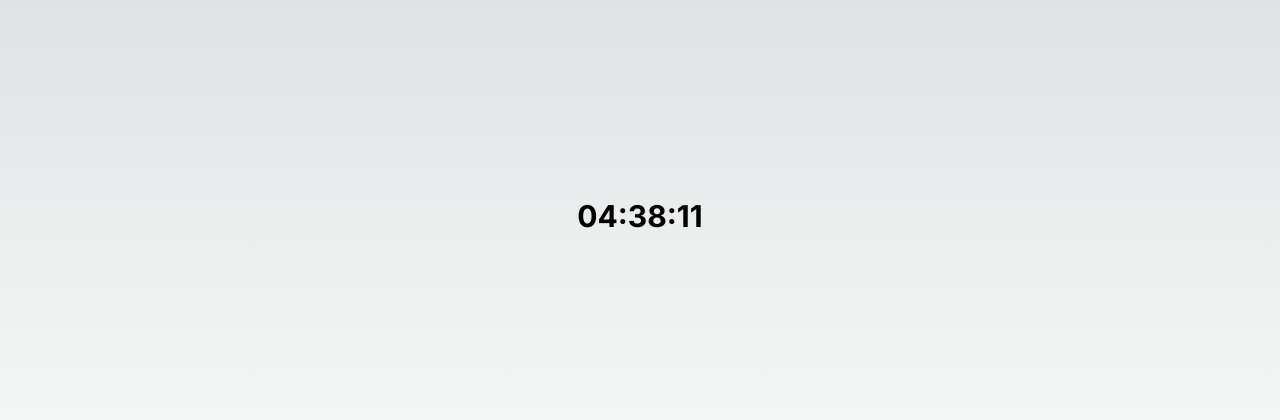
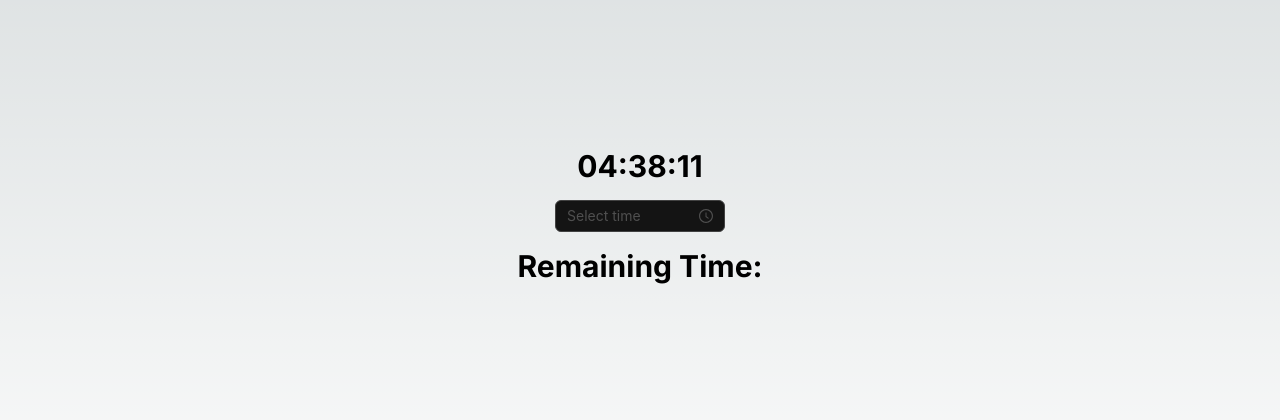
Before and after one commit to Faizanahmedsy/work-time-calculator, a Next.js app: page / in a window 1280 px wide. Shown: the part 184-604 px from the top of the page. Built offline with nearby package versions, Linux system fonts and the light colour scheme.

Commit message:
basic setup

```diff
--- a/app/layout.js
+++ b/app/layout.js
@@ -1,17 +1,21 @@
-import { Inter } from 'next/font/google'
-import './globals.css'
+import { Inter } from "next/font/google";
+import "./globals.css";
+import { ConfigProvider, theme } from "antd";
+import AntProvider from "@/components/AntProvider";
 
-const inter = Inter({ subsets: ['latin'] })
+const inter = Inter({ subsets: ["latin"] });
 
 export const metadata = {
-  title: 'Create Next App',
-  description: 'Generated by create next app',
-}
+  title: "Create Next App",
+  description: "Generated by create next app",
+};
 
 export default function RootLayout({ children }) {
   return (
     <html lang="en">
-      <body className={inter.className}>{children}</body>
+      <body className={inter.className}>
+        <AntProvider>{children}</AntProvider>
+      </body>
     </html>
-  )
+  );
 }
--- a/app/page.js
+++ b/app/page.js
@@ -2,9 +2,14 @@
 
 import { useState, useEffect } from "react";
 import dayjs from "dayjs";
+import { TimePicker } from "antd";
 
 export default function Home() {
-  const [currentTime, setCurrentTime] = useState(dayjs().format("HH:mm:ss"));
+  const [currentTime, setCurrentTime] = useState("");
+  const [completedTime, setCompletedTime] = useState("");
+  const [remainingTime, setRemainingTime] = useState("");
+
+  const workTimeInMinutes = 8 * 60 + 15; // Total minutes for 8 hours 15 minutes
 
   useEffect(() => {
     // Update the time every second
@@ -15,10 +20,36 @@ export default function Home() {
     return () => clearInterval(intervalId);
   }, []);
 
+  const calculateRemainingTime = (timeString) => {
+    if (timeString) {
+      const [hours, minutes] = timeString.split(":");
+      const completedTimeInMinutes = parseInt(hours) * 60 + parseInt(minutes);
+      const remaining = workTimeInMinutes - completedTimeInMinutes;
+
+      const remainingHours = Math.floor(remaining / 60);
+      const remainingMinutes = remaining % 60;
+
+      setRemainingTime(`${remainingHours} hours ${remainingMinutes} minutes`);
+    }
+  };
+
   return (
     <>
-      <div className="flex flex-col h-screen justify-center items-center">
-        <h1 className="text-3xl font-bold">{currentTime}</h1>
+      <div className="flex flex-col h-screen justify-center items-center gap-4">
+        <div>
+          <h1 className="text-3xl font-bold">{currentTime}</h1>
+        </div>
+        <div>
+          <TimePicker
+            showSecond={false}
+            onChange={(time, timeString) => calculateRemainingTime(timeString)}
+          />
+        </div>
+        <div>
+          <h1 className="text-3xl font-bold">
+            Remaining Time: {remainingTime}
+          </h1>
+        </div>
       </div>
     </>
   );
--- /dev/null
+++ b/components/AntProvider.js
@@ -0,0 +1,19 @@
+"use client";
+
+import { ConfigProvider, theme } from "antd";
+import React from "react";
+
+const AntProvider = ({ children }) => {
+  const { defaultAlgorithm, darkAlgorithm } = theme;
+  return (
+    <ConfigProvider
+      theme={{
+        algorithm: darkAlgorithm,
+      }}
+    >
+      {children}
+    </ConfigProvider>
+  );
+};
+
+export default AntProvider;
```
Also changed, not shown: package.json (+4 -3 lines), 1 other file (tests, documents, lock files or other folders).
